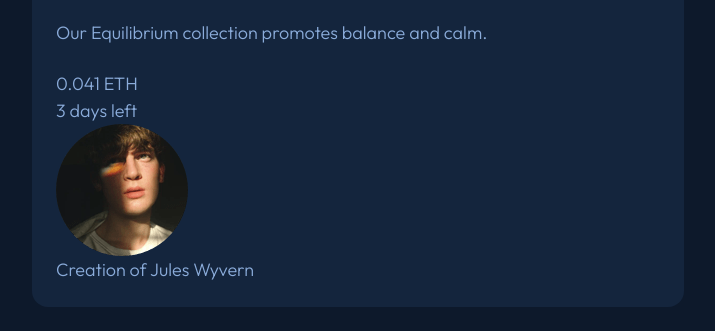
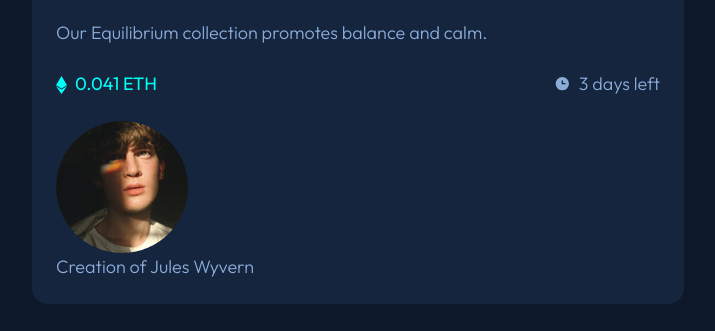
Before and after one commit to Moses2308/nft-card-component, a plain HTML site: page index.html in a window 1280 px wide. Shown: the part 717-1048 px from the top of the page, without its empty margins (282-997 px from the left). Drawn offline with Linux system fonts and the light colour scheme.

Commit message:
fixed content__profile and content__values mistake, and created styles for items inside values

```diff
--- a/index.html
+++ b/index.html
@@ -33,15 +33,15 @@
           <p class="content__header">Equilibrium #3429</p>
           <p>Our Equilibrium collection promotes balance and calm.</p>
           <div class="content__values">
-            <p>0.041 ETH</p>
-            <p>3 days left</p>
+            <p class="values__crypto">0.041 ETH</p>
+            <p class="values__time">3 days left</p>
+          </div>
           <div class="content__profile">
             <img
               src="images/image-avatar.png"
               alt="Photo of a caucasian boy with Brown Hair"
             />
             <p>Creation of Jules Wyvern</p>
-            </div>
           </div>
         </div class="card__content">
       </article>
--- a/style.css
+++ b/style.css
@@ -48,3 +48,26 @@ body {
   font-weight: var(--weight-heavy);
   font-size: 1.5rem;
 }
+
+.content__values {
+  display: flex;
+  justify-content: space-between;
+}
+
+.values__crypto {
+  color: var(--primary-cyan);
+  font-weight: var(--weight-medium);
+}
+.values__crypto::before {
+  content: url(images/icon-ethereum.svg);
+  margin-right: 0.5rem;
+  position: relative;
+  top: 0.25rem;
+}
+
+.values__time::before {
+  content: url(images/icon-clock.svg);
+  margin-right: 0.5rem;
+  position: relative;
+  top: 0.1rem;
+}
```
Lines whose indentation alone changed are shown as unchanged.
